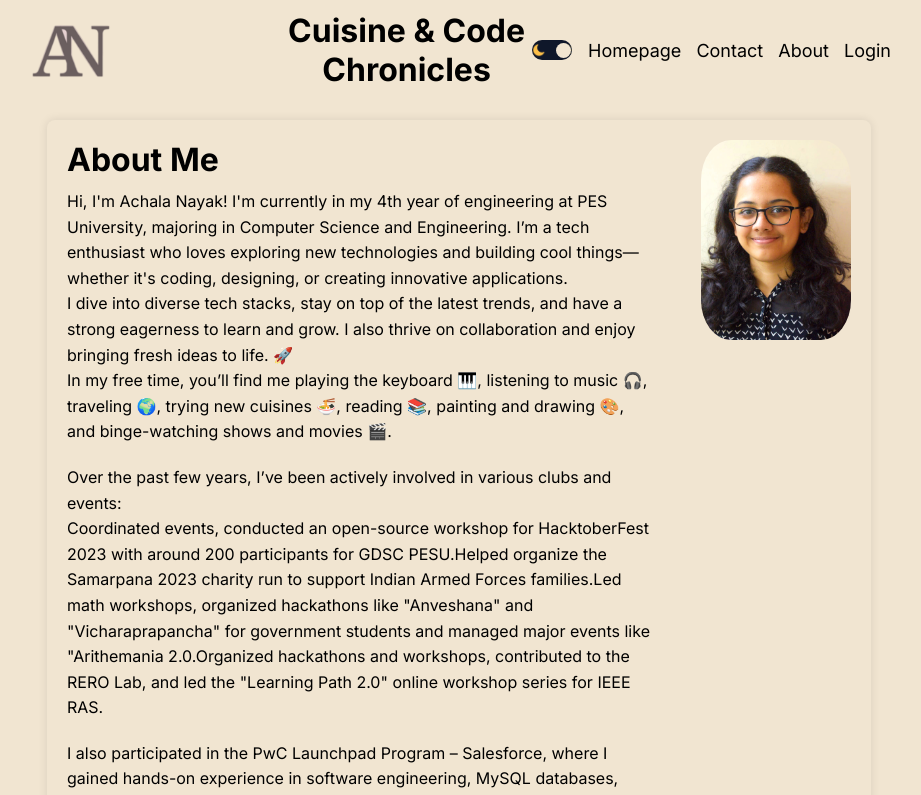
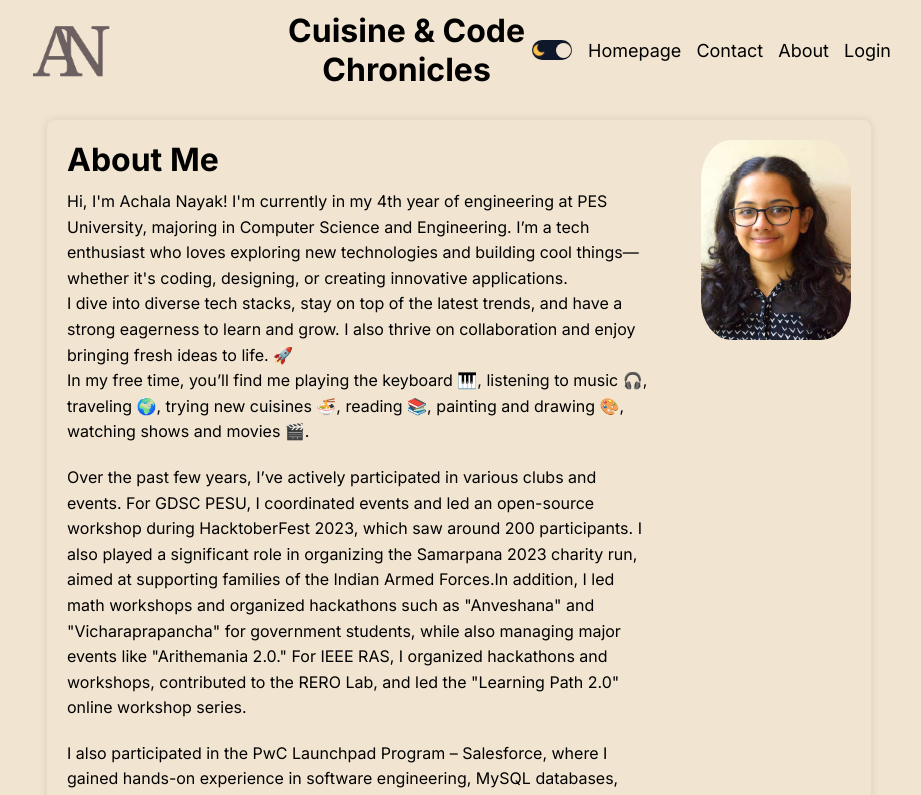
Before and after one commit to Achala-Nayak/Cuisine-Code-Chronicles, a Next.js app: page /about in a window 1280 px wide. Shown: the top 795 px of the page, without its empty margins (181-1102 px from the left). Built offline with nearby package versions, Linux system fonts and the light colour scheme; no server answers.

Commit message:
Updated files-Achala Nayak

```diff
--- a/src/app/about/about.module.css
+++ b/src/app/about/about.module.css
@@ -3,7 +3,6 @@
     justify-content: center;
     align-items: center;
     padding: 20px;
-    background-color: #F1E5D1;
   }
 
   .profile {
@@ -11,7 +10,6 @@
     flex-direction: row;
     max-width: 1200px;
     width: 100%;
-    background: #F1E5D1;
     border-radius: 8px;
     box-shadow: 0 0 10px rgba(0, 0, 0, 0.1);
     position: relative;
--- a/src/app/about/page.jsx
+++ b/src/app/about/page.jsx
@@ -13,13 +13,13 @@ const AboutPage = () => {
             I dive into diverse tech stacks, stay on top of the latest trends, and have a strong eagerness to learn and grow. I also thrive on collaboration and enjoy bringing fresh ideas to life. 🚀
           </p>
           <p>
-            In my free time, you’ll find me playing the keyboard 🎹, listening to music 🎧, traveling 🌍, trying new cuisines 🍜, reading 📚, painting and drawing 🎨, and binge-watching shows and movies 🎬.
+            In my free time, you’ll find me playing the keyboard 🎹, listening to music 🎧, traveling 🌍, trying new cuisines 🍜, reading 📚, painting and drawing 🎨, watching shows and movies 🎬.
           </p>
     <br></br>
           <p>
-            Over the past few years, I’ve been actively involved in various clubs and events:
-            <br />
-            Coordinated events, conducted an open-source workshop for HacktoberFest 2023 with around 200 participants for GDSC PESU.Helped organize the Samarpana 2023 charity run to support Indian Armed Forces families.Led math workshops, organized hackathons like "Anveshana" and "Vicharaprapancha" for government students and managed major events like "Arithemania 2.0.Organized hackathons and workshops, contributed to the RERO Lab, and led the "Learning Path 2.0" online workshop series for IEEE RAS.
+          Over the past few years, I’ve actively participated in various clubs and events.
+
+            For GDSC PESU, I coordinated events and led an open-source workshop during HacktoberFest 2023, which saw around 200 participants. I also played a significant role in organizing the Samarpana 2023 charity run, aimed at supporting families of the Indian Armed Forces.In addition, I led math workshops and organized hackathons such as "Anveshana" and "Vicharaprapancha" for government students, while also managing major events like "Arithemania 2.0." For IEEE RAS, I organized hackathons and workshops, contributed to the RERO Lab, and led the "Learning Path 2.0" online workshop series.
             <br />
           </p>
           <br></br>
```
Also changed, not shown: public/logo.png.
